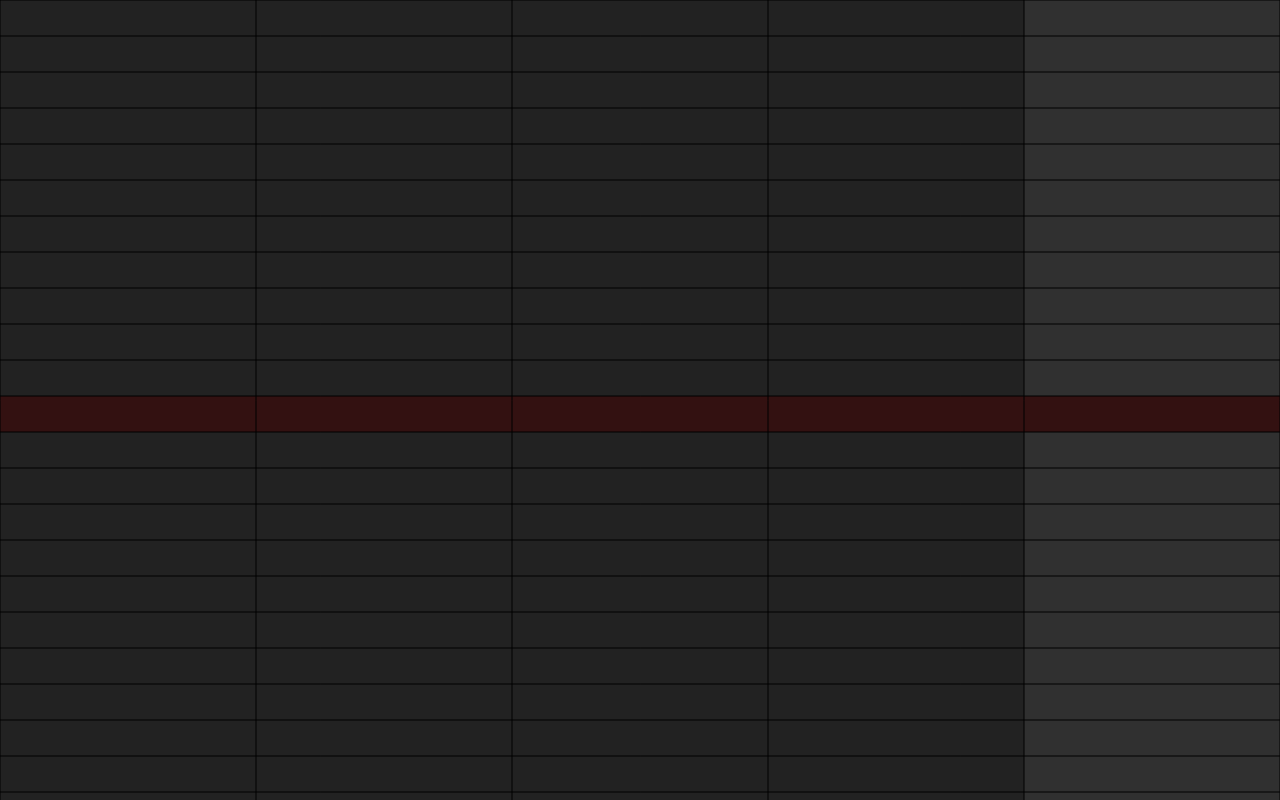
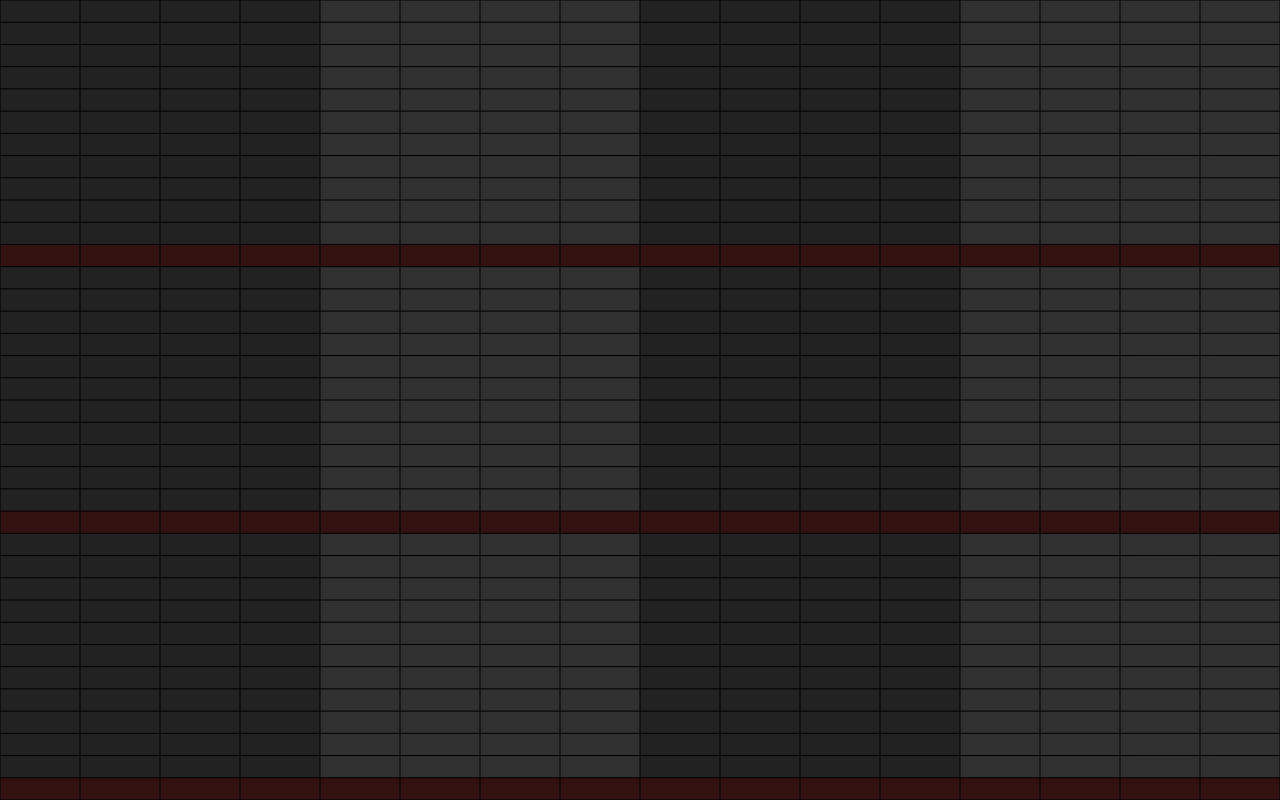
Before and after one commit to nnnnusui/WebPianoRoll, a Next.js app: page / in a window 1280 px wide. Built offline with nearby package versions, Linux system fonts and the light colour scheme.

Commit message:
add: scaleState

```diff
--- a/src/components/pianoroll/PianoRoll.tsx
+++ b/src/components/pianoroll/PianoRoll.tsx
@@ -1,30 +1,48 @@
-import React, { ReactElement } from "react";
+import React, { ReactElement, useEffect } from "react";
 import Canvas from "../Canvas";
 import useRollState from "./state/useRollState";
 import useGridState from "./state/useGridState";
 import useMoveState from "./state/useMoveState";
+import useScaleState from "./state/useScaleState";
 
 const PianoRoll: React.FC = (): ReactElement => {
   const roll = useRollState();
   const gridSize = roll.get(0)!;
-  const cellSize = {
-    width: gridSize.width,
-    height: gridSize.height,
-  };
   const grid = useGridState(gridSize);
   const move = useMoveState();
+  const scale = useScaleState(grid, move, gridSize);
 
   const useCanvas = (canvas: HTMLCanvasElement) => {
-    const context = canvas.getContext("2d")!;
+    const context = canvas.getContext("2d");
+    if (!context) return;
+    const cellSize = {
+      width: canvas.width / scale.get.width,
+      height: canvas.height / scale.get.height,
+    };
     context.beginPath();
     context.clearRect(0, 0, canvas.width, canvas.height);
     grid.draw(context, move.get, cellSize);
   };
 
   const onWheel = (event: React.WheelEvent) => {
-    const vector = event.deltaY / 100;
-    move.set((prev) => ({ ...prev, x: prev.x + vector }));
+    const vector = event.altKey
+      ? { x: 0, y: event.deltaY * -0.01 }
+      : { y: 0, x: event.deltaY * -0.01 };
+
+    if (event.ctrlKey)
+      scale.set((prev) => ({
+        width: prev.width + vector.x,
+        height: prev.height + vector.y,
+      }));
+    else move.set((prev) => ({ x: prev.x + vector.x, y: prev.y + vector.y }));
+    return true;
   };
+
+  useEffect(() => {
+    window.addEventListener("wheel", (event) => event.preventDefault(), {
+      passive: false,
+    });
+  }, []);
 
   return (
     <>
--- a/src/components/pianoroll/canvas/state/ScaleState.ts
+++ /dev/null
@@ -1,70 +0,0 @@
-import { Pos } from "../type/Pos";
-import { SetStateAction, useState } from "react";
-import MoveState from "../../state/MoveState";
-import { Size } from "../type/Size";
-
-const min = 1;
-const stateInit = { width: min, height: min };
-const ScaleState = (
-  move: ReturnType<typeof MoveState>,
-  defaultValue: Size = stateInit,
-  max: number = Number.MAX_VALUE
-) => {
-  const maxPos = move.maxPos;
-  const [state, _setState] = useState(defaultValue);
-  const setState = (viewLocalFocus: Pos, action: SetStateAction<Size>) => {
-    _setState((prevScale) => {
-      const mayBeNext =
-        typeof action === "function" ? action(prevScale) : action;
-      const next = fixLowerLimit(fixHigherLimit(mayBeNext));
-
-      move.set(next, (prevMove) => {
-        // find `moveVector` calculation. and apply to MoveState.
-        const focus = {
-          x: prevMove.x + viewLocalFocus.x,
-          y: prevMove.y + viewLocalFocus.y,
-        };
-        const inGridRatio = {
-          width: focus.x / (maxPos.x * prevScale.width),
-          height: focus.y / (maxPos.y * prevScale.height),
-        };
-        const scalingVector = {
-          x: (next.width - prevScale.width) * maxPos.x,
-          y: (next.height - prevScale.height) * maxPos.y,
-        };
-        const moveVector = {
-          x: inGridRatio.width * scalingVector.x,
-          y: inGridRatio.height * scalingVector.y,
-        };
-        return {
-          x: prevMove.x + moveVector.x,
-          y: prevMove.y + moveVector.y,
-        };
-      });
-
-      return next;
-    });
-  };
-  const fixLowerLimit = (target: Size) => ({
-    width: Math.max(min, target.width),
-    height: Math.max(min, target.height),
-  });
-  const fixHigherLimit = (target: Size) => ({
-    width: Math.min(max, target.width),
-    height: Math.min(max, target.height),
-  });
-
-  const add = (viewLocalFocus: Pos, step: Size) => {
-    setState(viewLocalFocus, (prev) => ({
-      width: prev.width + step.width,
-      height: prev.height + step.height,
-    }));
-  };
-
-  return {
-    get: state,
-    set: setState,
-    add,
-  };
-};
-export default ScaleState;
--- a/src/components/pianoroll/state/useGridState.ts
+++ b/src/components/pianoroll/state/useGridState.ts
@@ -18,8 +18,7 @@ const useGridState = (size: Size) => {
     const barInterval = beatDenominator * beatNumerator;
     range0to(size.width + 1).forEach((index) => {
       if (index % lineInterval != 0) return;
-      const gridLocal = index * cellSize.width;
-      const viewLocal = gridLocal - move.x * cellSize.width;
+      const viewLocal = (index + move.x) * cellSize.width;
       context.moveTo(viewLocal, 0);
       context.lineTo(viewLocal, max.height);
       if (index % barInterval != 0) return;
@@ -29,8 +28,7 @@ const useGridState = (size: Size) => {
     });
     context.fillStyle = "#331111";
     range0to(size.height + 1).forEach((index) => {
-      const gridLocal = index * cellSize.height;
-      const viewLocal = gridLocal - move.y * cellSize.height;
+      const viewLocal = (index + move.y) * cellSize.height;
       const it = viewLocal;
       context.moveTo(0, it);
       context.lineTo(max.width, it);
--- a/src/components/pianoroll/state/useMoveState.ts
+++ b/src/components/pianoroll/state/useMoveState.ts
@@ -3,7 +3,7 @@ import { useState, SetStateAction } from "react";
 import { Size } from "../canvas/type/Size";
 import getViewLocal from "../canvas/getViewLocal";
 
-const min: Pos = { x: 0, y: 0 }
+const min: Pos = { x: 0, y: 0 };
 const useMoveState = () => {
   const [state, _setState] = useState({ x: 0, y: 0 });
   const setState = (action: SetStateAction<Pos>) => {
--- /dev/null
+++ b/src/components/pianoroll/state/useScaleState.ts
@@ -0,0 +1,72 @@
+import { SetStateAction, useState } from "react";
+import { Size } from "../canvas/type/Size";
+import useMoveState from "./useMoveState";
+import useGridState from "./useGridState";
+import { Pos } from "../canvas/type/Pos";
+
+const min = { width: 1, height: 1 };
+const useScaleState = (
+  grid: ReturnType<typeof useGridState>,
+  move: ReturnType<typeof useMoveState>,
+  defaultValue: Size
+) => {
+  const max = grid.size;
+  // const maxPos = move.maxPos;
+  const [state, _setState] = useState(defaultValue);
+  const setState = (action: SetStateAction<Size>) => {
+    _setState((prevScale) => {
+      const mayBeNext =
+        typeof action === "function" ? action(prevScale) : action;
+      const next = fixLowerLimit(fixHigherLimit(mayBeNext));
+
+      if (!focus) return next;
+      // move.set((prevMove) => {
+      //   // find `moveVector` calculation. and apply to MoveState.
+      //   const focus = {
+      //     x: prevMove.x + viewLocalFocus.x,
+      //     y: prevMove.y + viewLocalFocus.y,
+      //   };
+      //   const inGridRatio = {
+      //     width: focus.x / (maxPos.x * prevScale.width),
+      //     height: focus.y / (maxPos.y * prevScale.height),
+      //   };
+      //   const scalingVector = {
+      //     x: (next.width - prevScale.width) * maxPos.x,
+      //     y: (next.height - prevScale.height) * maxPos.y,
+      //   };
+      //   const moveVector = {
+      //     x: inGridRatio.width * scalingVector.x,
+      //     y: inGridRatio.height * scalingVector.y,
+      //   };
+      //   return {
+      //     x: prevMove.x + moveVector.x,
+      //     y: prevMove.y + moveVector.y,
+      //   };
+      // });
+
+      return next;
+    });
+  };
+  const fixLowerLimit = (target: Size) => ({
+    width: Math.max(min.width, target.width),
+    height: Math.max(min.height, target.height),
+  });
+  const fixHigherLimit = (target: Size) => ({
+    width: Math.min(max.width, target.width),
+    height: Math.min(max.height, target.height),
+  });
+
+  // const add = (viewLocalFocus: Pos, step: Size) => {
+  //   setState(viewLocalFocus, (prev) => ({
+  //     width: prev.width + step.width,
+  //     height: prev.height + step.height,
+  //   }));
+  // };
+
+  return {
+    get: state,
+    set: setState,
+    // add,
+  };
+};
+export default useScaleState;
```
